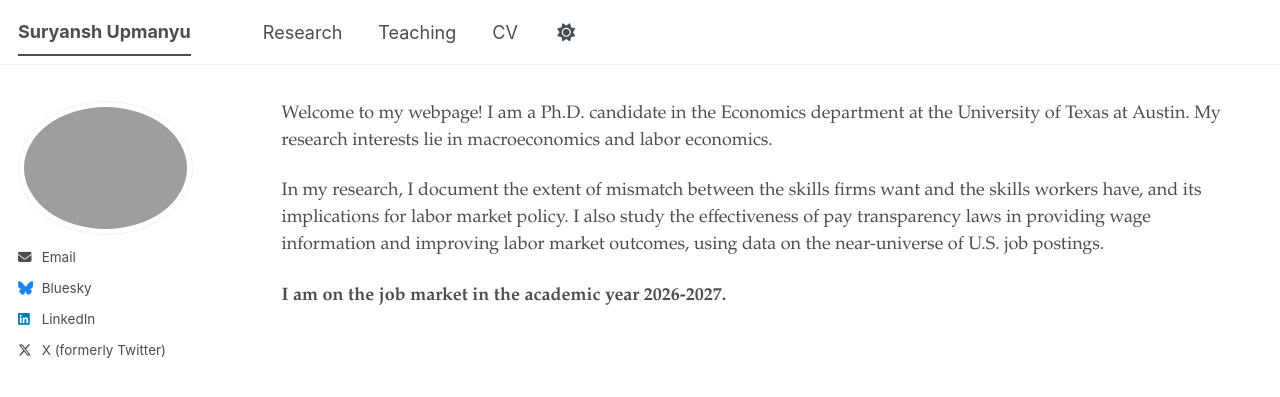
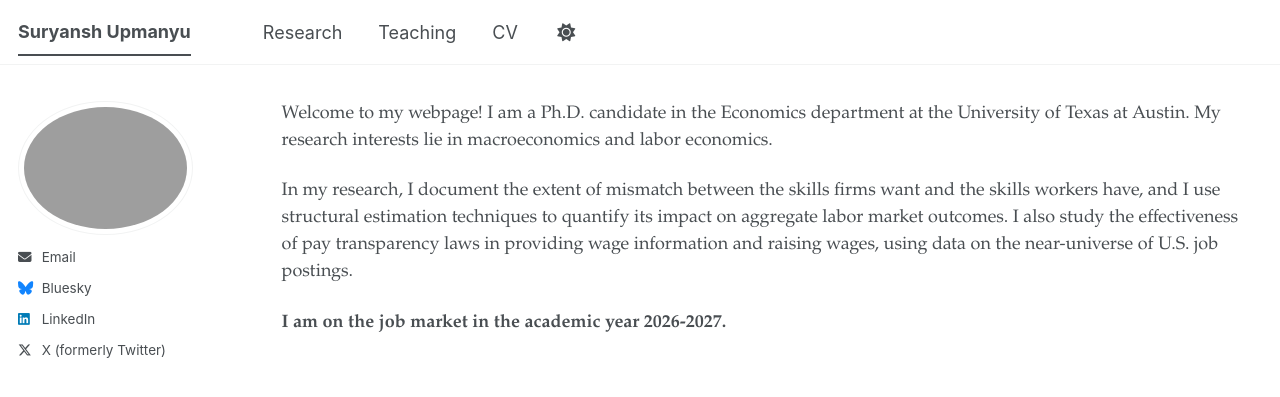
Before and after one commit to upmanyu-suryansh/upmanyu-suryansh.github.io, a Jekyll site: the page built from _pages/about.md, in a window 1280 px wide. Shown: the top 397 px of the page. Built offline with Jekyll 4.4.1, drawn with Linux system fonts in a browser that asks for light colours; a script bundle is joined from its source files by our own code; library files that are not in the unit come from our copies.

Commit message:
Revise research interests and job market information
Updated research description to include structural estimation techniques and their impact on labor market outcomes.

```diff
--- a/_pages/about.md
+++ b/_pages/about.md
@@ -9,6 +9,6 @@
 
 Welcome to my webpage! I am a Ph.D. candidate in the Economics department at the University of Texas at Austin. My research interests lie in macroeconomics and labor economics.
 
-In my research, I document the extent of mismatch between the skills firms want and the skills workers have, and its implications for labor market policy. I also study the effectiveness of pay transparency laws in providing wage information and improving labor market outcomes, using data on the near-universe of U.S. job postings.
+In my research, I document the extent of mismatch between the skills firms want and the skills workers have, and I use structural estimation techniques to quantify its impact on aggregate labor market outcomes. I also study the effectiveness of pay transparency laws in providing wage information and raising wages, using data on the near-universe of U.S. job postings.
 
 **I am on the job market in the academic year 2026-2027.**
```
